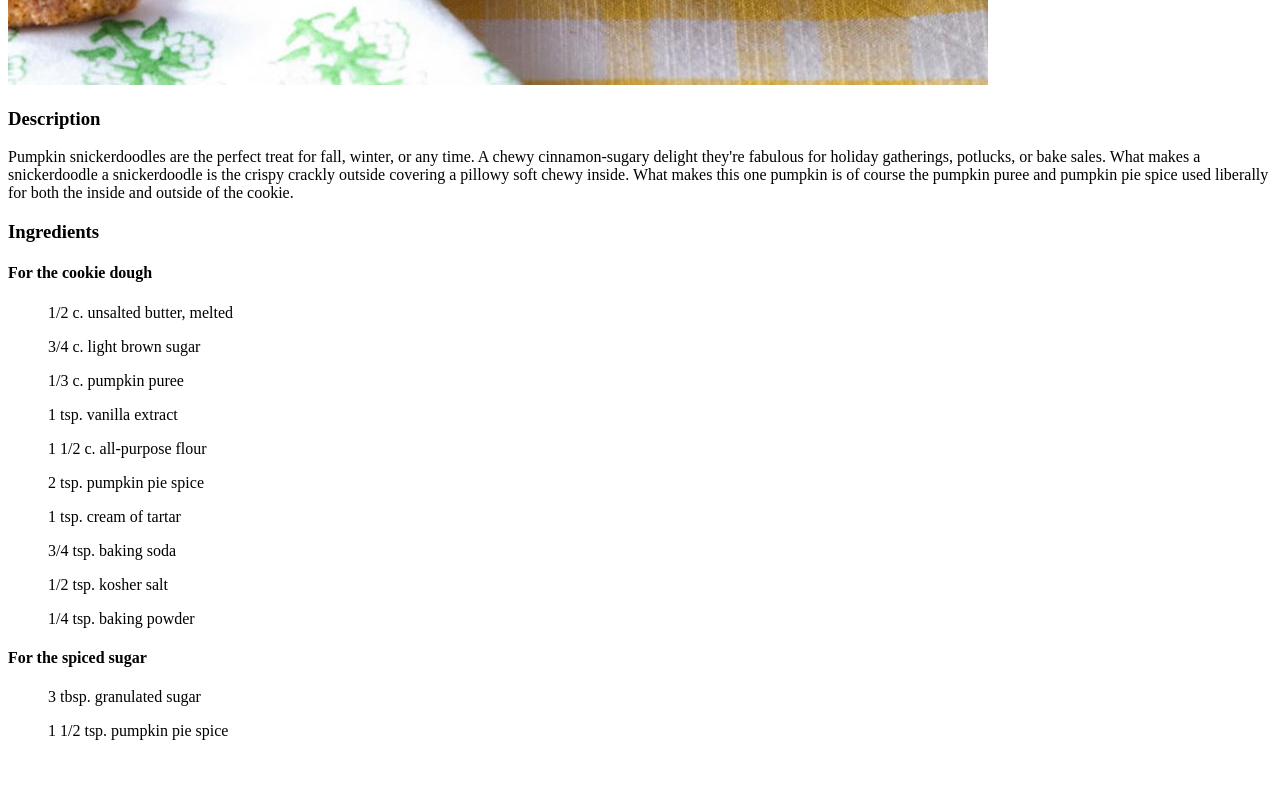
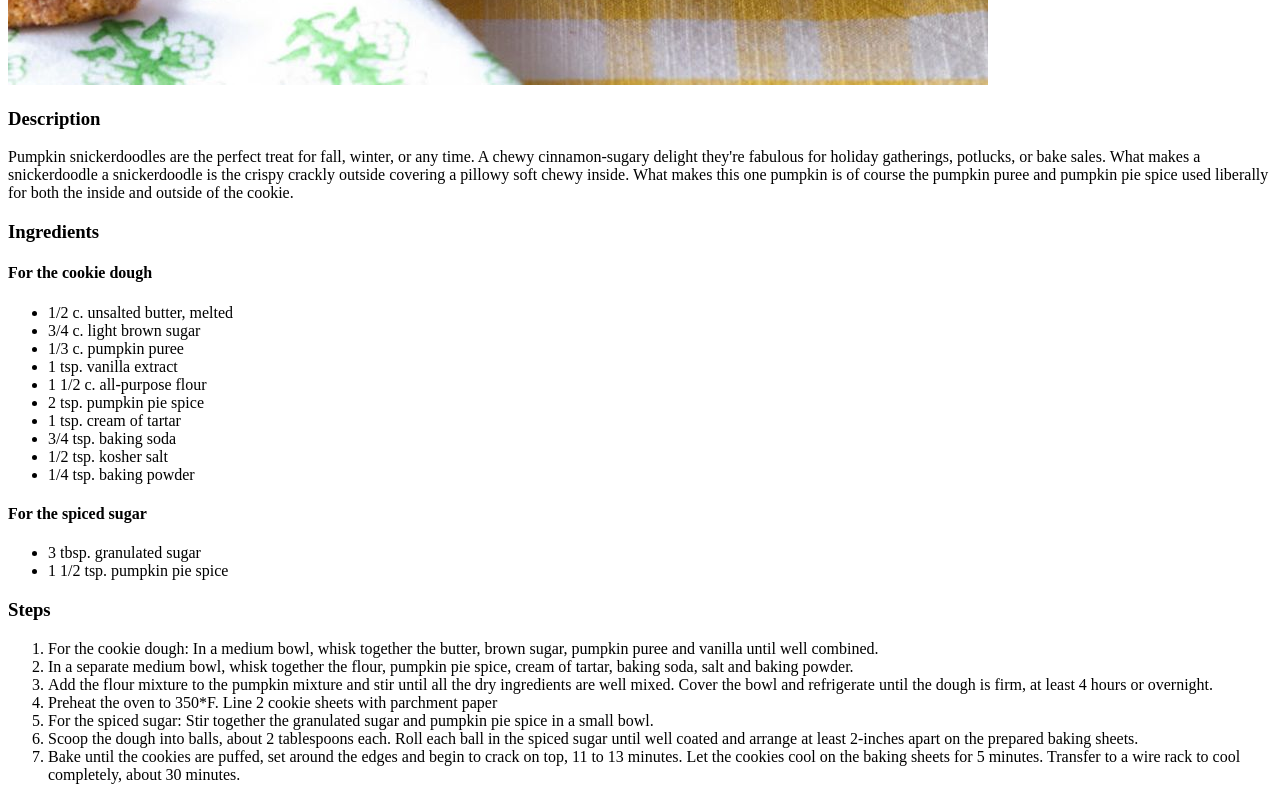
Before and after one commit to mmprainito/odin-recipes, a plain HTML site: page recipes/pumpkin_snickerdoodles.html in a window 1280 px wide. Shown: the part 973-1773 px from the top of the page. Before the commit the page ends 1729 px from the top, so only its background shows below. Drawn offline with Linux system fonts and the light colour scheme.

Commit message:
Correct bullet points and numbered lists

```diff
--- a/recipes/pumpkin_snickerdoodles.html
+++ b/recipes/pumpkin_snickerdoodles.html
@@ -23,21 +23,41 @@
 
     <h3>Ingredients</h3>
     <h4>For the cookie dough</h4>
-    <ul>1/2 c. unsalted butter, melted</ul>
-    <ul>3/4 c. light brown sugar</ul>
-    <ul>1/3 c. pumpkin puree</ul>
-    <ul>1 tsp. vanilla extract</ul>
-    <ul>1 1/2 c. all-purpose flour</ul>
-    <ul>2 tsp. pumpkin pie spice</ul>
-    <ul>1 tsp. cream of tartar</ul>
-    <ul>3/4 tsp. baking soda</ul>
-    <ul>1/2 tsp. kosher salt</ul>
-    <ul>1/4 tsp. baking powder</ul>
+    <ul>
+        <li>1/2 c. unsalted butter, melted</li>
+        <li>3/4 c. light brown sugar</li>
+        <li>1/3 c. pumpkin puree</li>
+        <li>1 tsp. vanilla extract</li>
+        <li>1 1/2 c. all-purpose flour</li>
+        <li>2 tsp. pumpkin pie spice</li>
+        <li>1 tsp. cream of tartar</li>
+        <li>3/4 tsp. baking soda</li>
+        <li>1/2 tsp. kosher salt</li>
+        <li>1/4 tsp. baking powder</li>
+    </ul>
 
     <h4>For the spiced sugar</h4>
-    <ul>3 tbsp. granulated sugar</ul>
-    <ul>1 1/2 tsp. pumpkin pie spice</ul>
+    <ul>
+        <li>3 tbsp. granulated sugar</li>
+        <li>1 1/2 tsp. pumpkin pie spice</li>
+    </ul>
 
+    <h3>Steps</h3>
+    <ol>
+        <li>For the cookie dough: In a medium bowl, whisk together the butter, brown sugar, pumpkin puree and
+        vanilla until well combined.</li>
+        <li>In a separate medium bowl, whisk together the flour, pumpkin pie spice, cream of tartar, baking soda,
+        salt and baking powder.</li>
+        <li>Add the flour mixture to the pumpkin mixture and stir until all the dry ingredients are well mixed.
+        Cover the bowl and refrigerate until the dough is firm, at least 4 hours or overnight.</li>
+        <li>Preheat the oven to 350*F. Line 2 cookie sheets with parchment paper</li>
+        <li>For the spiced sugar: Stir together the granulated sugar and pumpkin pie spice in a small bowl.</li>
+        <li>Scoop the dough into balls, about 2 tablespoons each. Roll each ball in the spiced sugar until well
+        coated and arrange at least 2-inches apart on the prepared baking sheets.</li>
+        <li>Bake until the cookies are puffed, set around the edges and begin to crack on top, 11 to 13 minutes.
+        Let the cookies cool on the baking sheets for 5 minutes. Transfer to a wire rack to cool completely,
+        about 30 minutes.</li>
+    </ol>
 
 </body>
 
```
